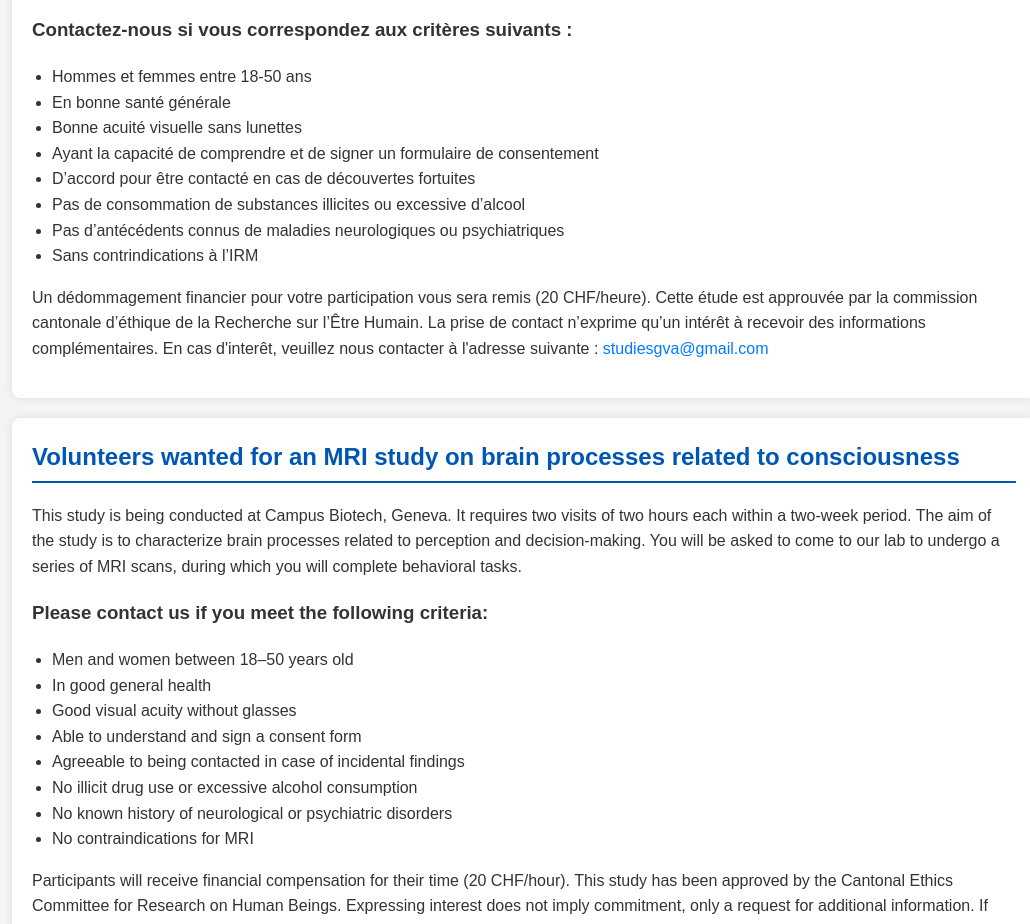
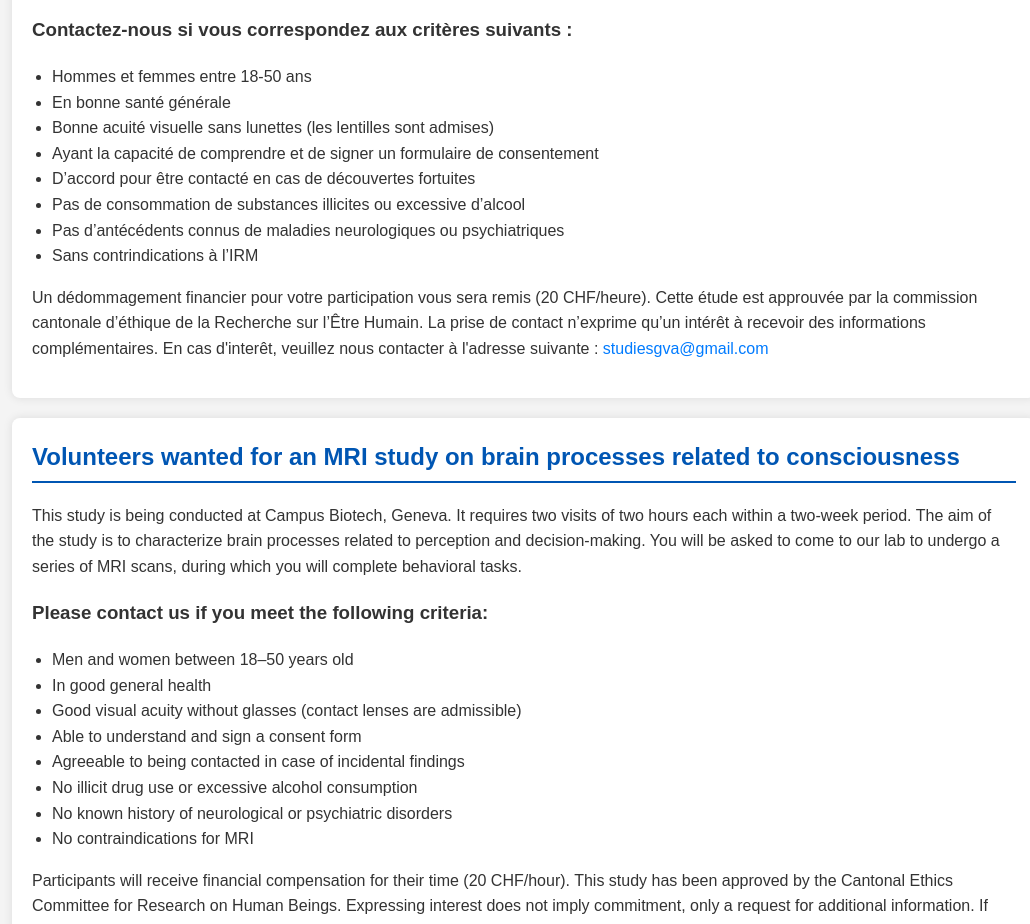
Before and after one commit to LLouedKhen/PreddiBrains_WebPage, a plain HTML site: page index.html in a window 1280 px wide. Shown: the part 1128-2052 px from the top of the page, without its empty margins (116-1146 px from the left). Drawn offline with Linux system fonts and the light colour scheme.

Commit message:
Update index.html

```diff
--- a/index.html
+++ b/index.html
@@ -117,7 +117,7 @@
             <ul>
                 <li>Hommes et femmes entre 18-50 ans</li>
                 <li>En bonne santé générale</li>
-                <li>Bonne acuité visuelle sans lunettes</li>
+                <li>Bonne acuité visuelle sans lunettes (les lentilles sont admises) </li>
                 <li>Ayant la capacité de comprendre et de signer un formulaire de consentement</li>
                 <li>D’accord pour être contacté en cas de découvertes fortuites</li>
                 <li>Pas de consommation de substances illicites ou excessive d’alcool</li>
@@ -144,7 +144,7 @@
             <ul>
                 <li>Men and women between 18–50 years old</li>
                 <li>In good general health</li>
-                <li>Good visual acuity without glasses</li>
+                <li>Good visual acuity without glasses (contact lenses are admissible)</li>
                 <li>Able to understand and sign a consent form</li>
                 <li>Agreeable to being contacted in case of incidental findings</li>
                 <li>No illicit drug use or excessive alcohol consumption</li>
```
